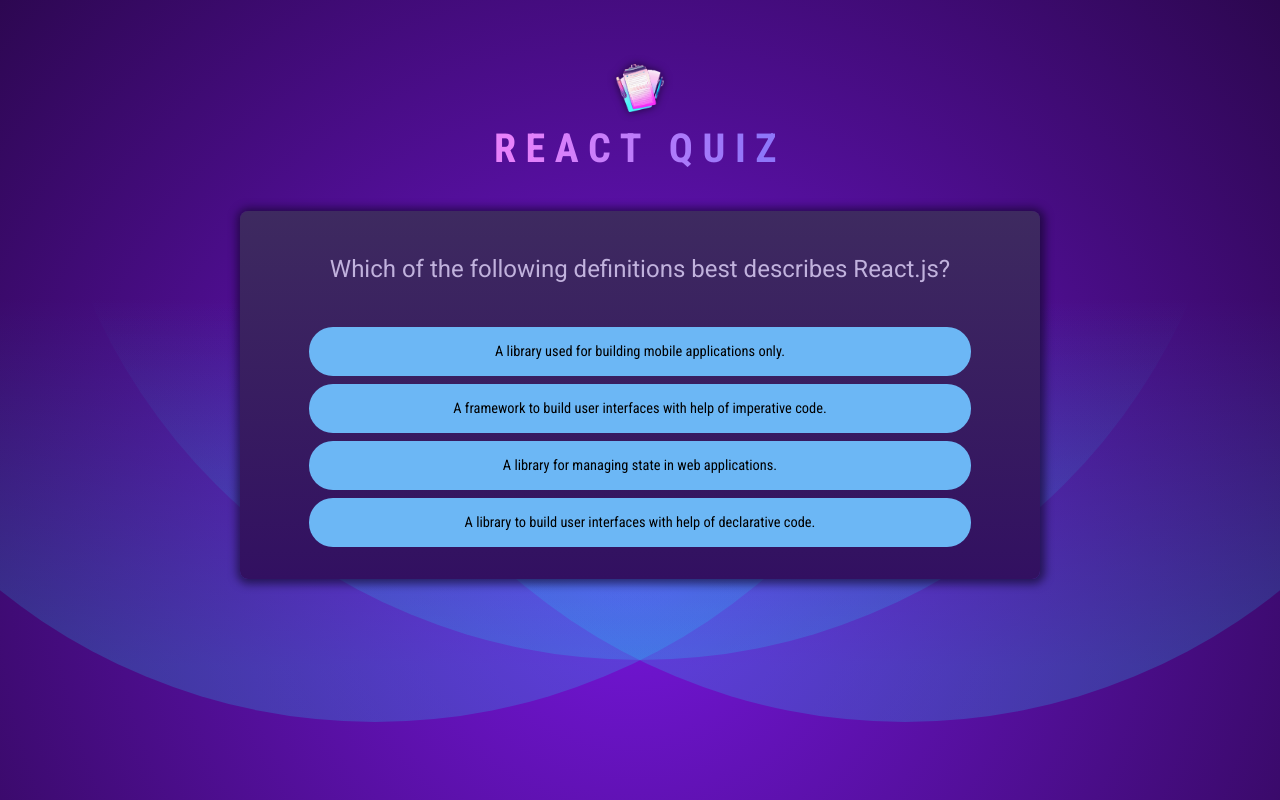
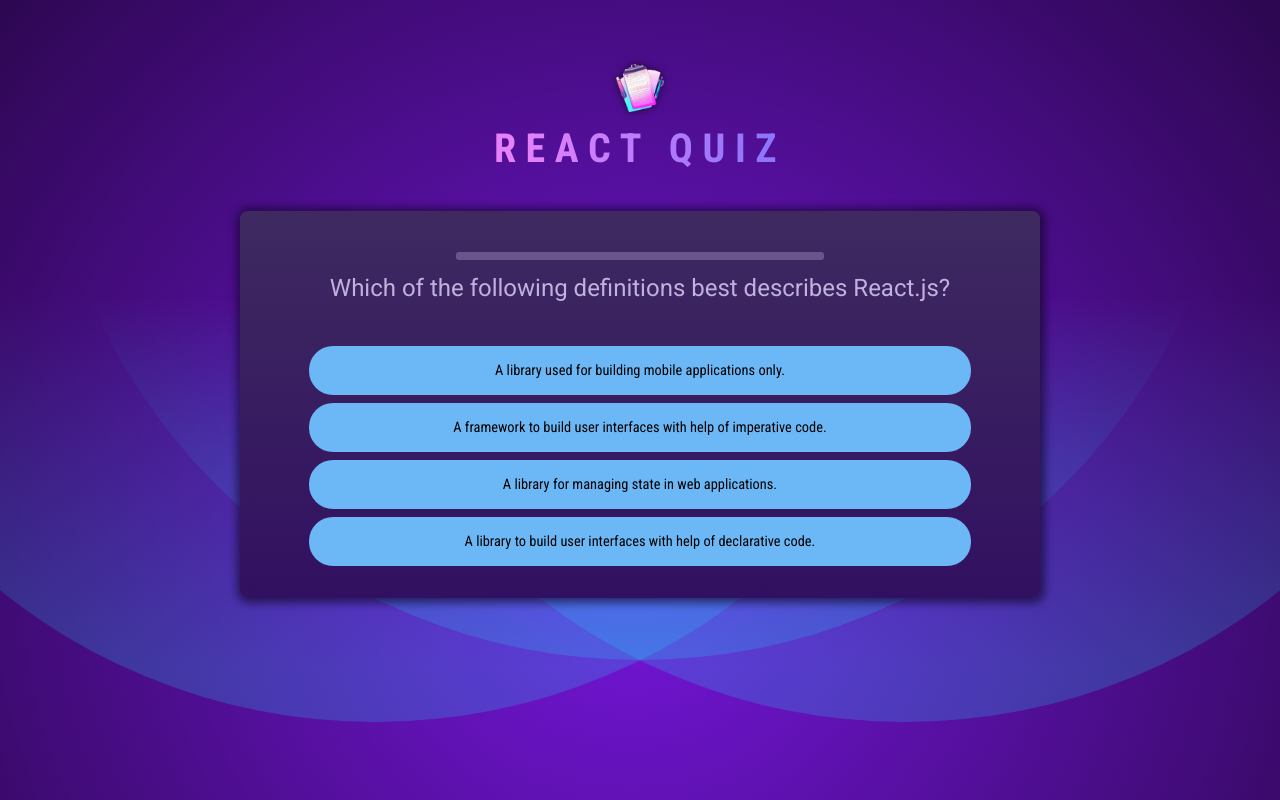
Before and after one commit to himanshm/A-Quiz-App-React, a React (Vite) app: page / in a window 1280 px wide. Built offline with nearby package versions, Linux system fonts and the light colour scheme.

Commit message:
Add question timers

```diff
--- /dev/null
+++ b/src/components/QuestionTimer.tsx
@@ -0,0 +1,24 @@
+import { useEffect, useState } from 'react';
+
+type QuestionTimerProps = {
+  timeout: number;
+  onTimeout: () => void;
+};
+
+function QuestionTimer({ timeout, onTimeout }: QuestionTimerProps) {
+  const [remainingTime, setRemainingTime] = useState(timeout);
+
+  useEffect(() => {
+    setTimeout(onTimeout, timeout);
+  }, [timeout, onTimeout]);
+
+  useEffect(() => {
+    setInterval(() => {
+      setRemainingTime((prevRemainingTime) => prevRemainingTime - 100);
+    }, 100);
+  }, []);
+
+  return <progress max={timeout} value={remainingTime} />;
+}
+
+export default QuestionTimer;
--- a/src/components/Quiz.tsx
+++ b/src/components/Quiz.tsx
@@ -1,6 +1,7 @@
 import { useState } from 'react';
 import QUESTIONS from '../utils/questions';
 import Summary from './Summary';
+import QuestionTimer from './QuestionTimer';
 
 function Quiz() {
   const [userAnswers, setUserAnswers] = useState<string[]>([]);
@@ -25,6 +26,10 @@
   return (
     <div id='quiz'>
       <div id='question'>
+        <QuestionTimer
+          timeout={10000}
+          onTimeout={() => handleSelectAnswer('')}
+        />
         <h2>{QUESTIONS[activeQuestionIndex].text}</h2>
         <ul id='answers'>
           {shuffledAnswers.map((answer) => (
```
